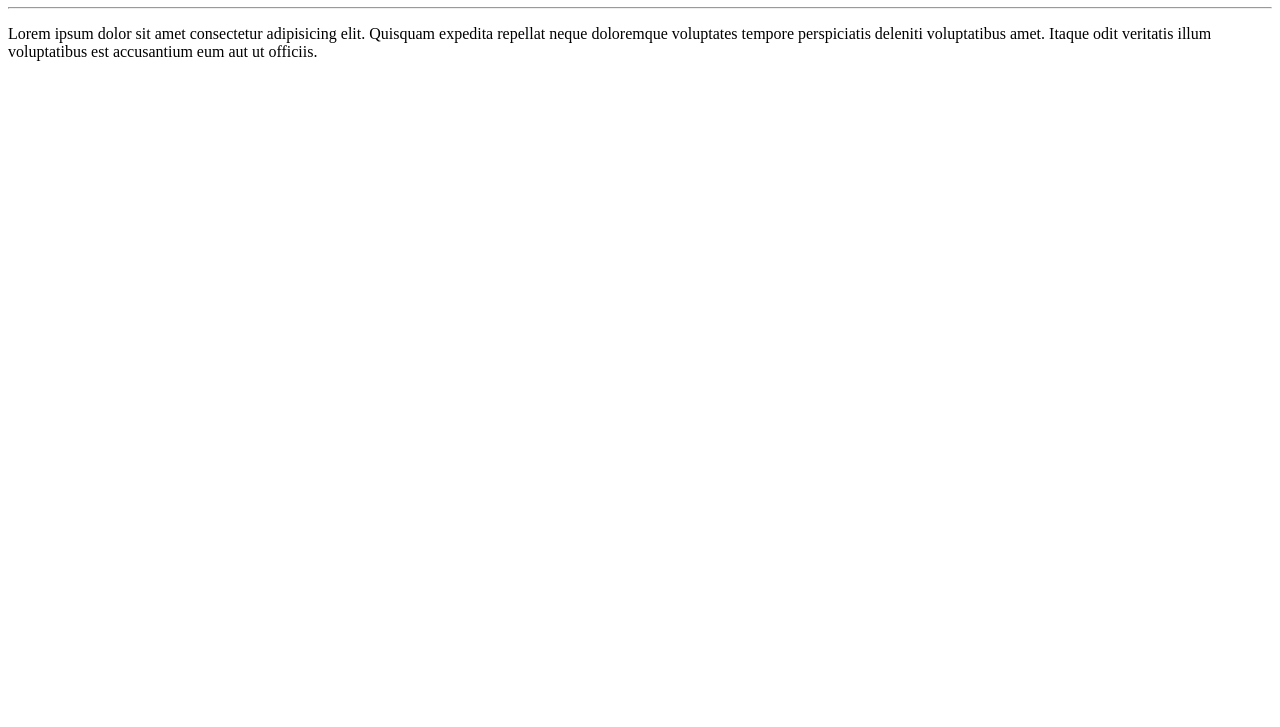
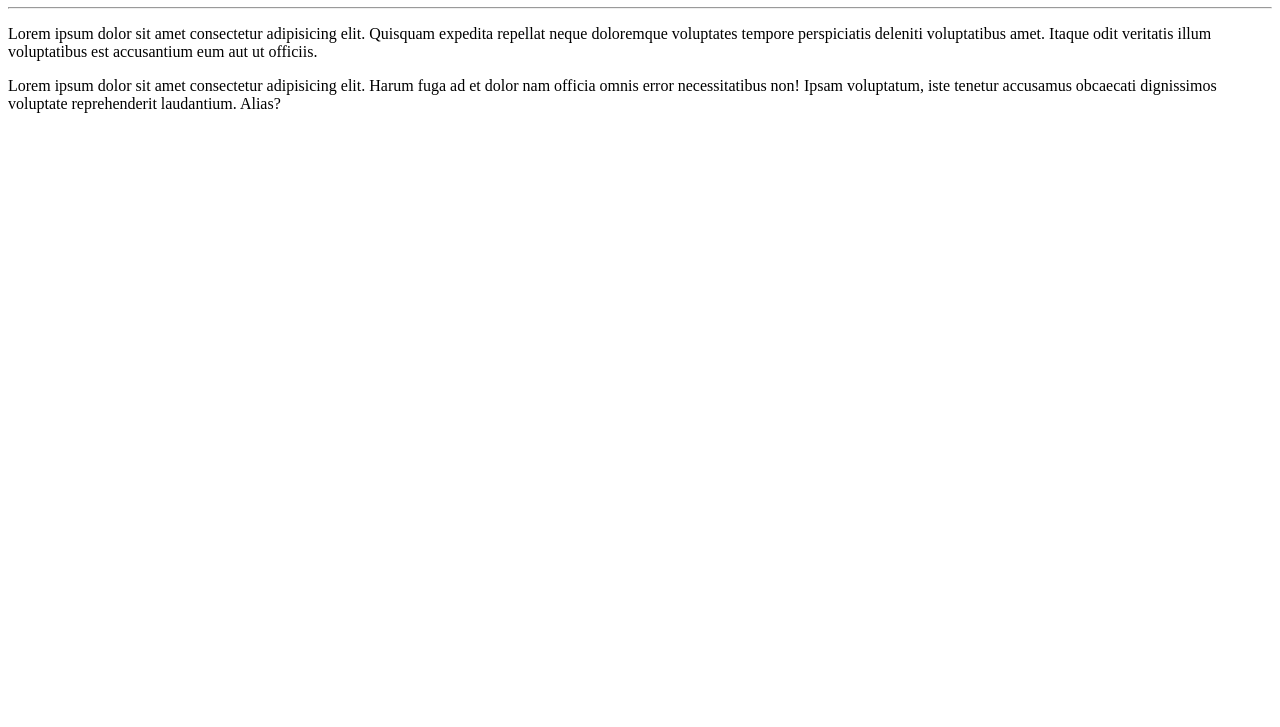
Before and after one commit to phvinicius/Ola-Mundo, a plain HTML site: page site exemplo/index.html in a window 1280 px wide. Shown: the part 73-800 px from the top of the page. Drawn offline with Linux system fonts and the light colour scheme.

Commit message:
Adcionei outro paragrafo

```diff
--- a/site exemplo/index.html
+++ b/site exemplo/index.html
@@ -9,5 +9,6 @@
     <h1>Olá, Mundo!</h1>
     <hr>
     <p>Lorem ipsum dolor sit amet consectetur adipisicing elit. Quisquam expedita repellat neque doloremque voluptates tempore perspiciatis deleniti voluptatibus amet. Itaque odit veritatis illum voluptatibus est accusantium eum aut ut officiis.</p>
+    <p>Lorem ipsum dolor sit amet consectetur adipisicing elit. Harum fuga ad et dolor nam officia omnis error necessitatibus non! Ipsam voluptatum, iste tenetur accusamus obcaecati dignissimos voluptate reprehenderit laudantium. Alias?</p>
 </body>
 </html>
```
